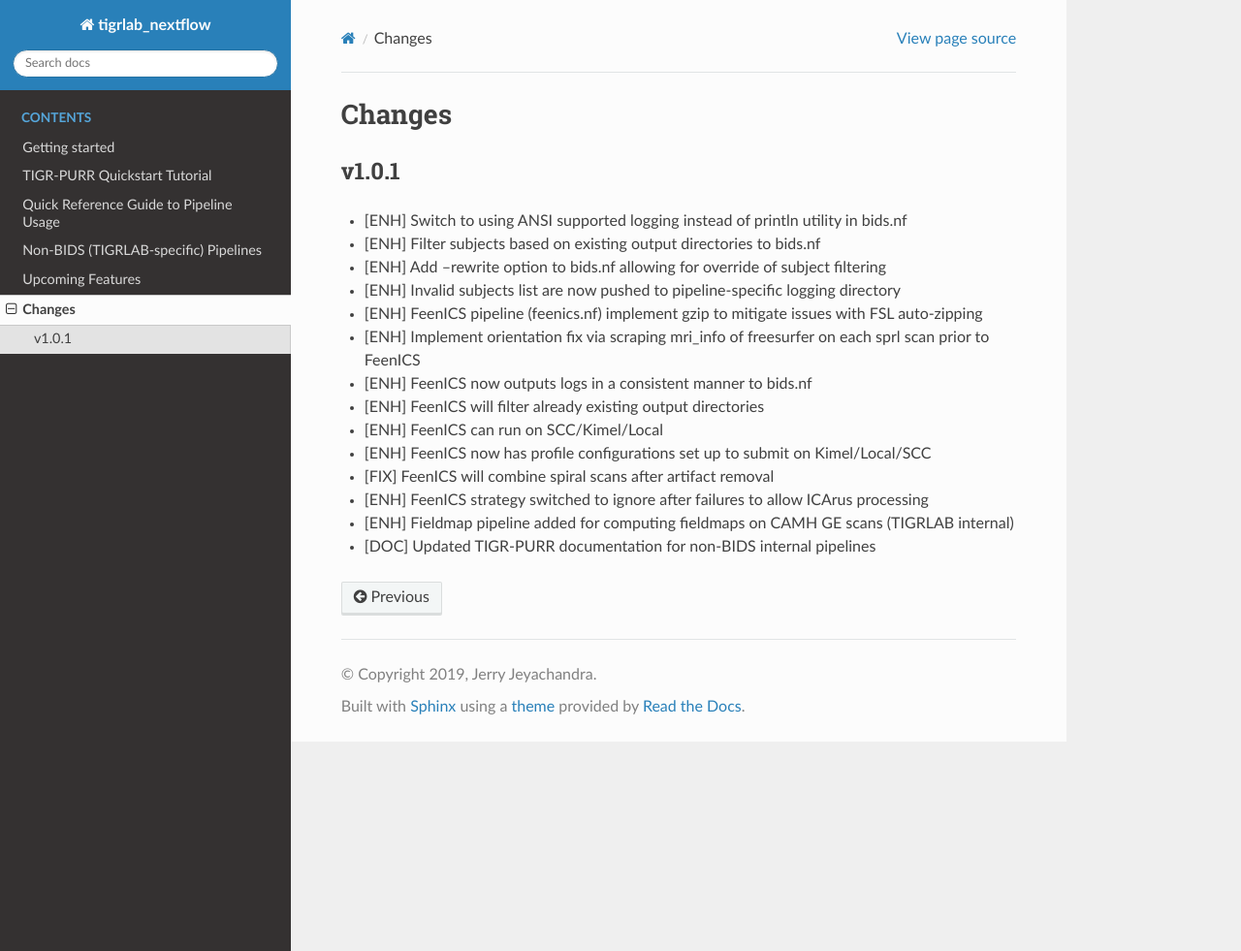
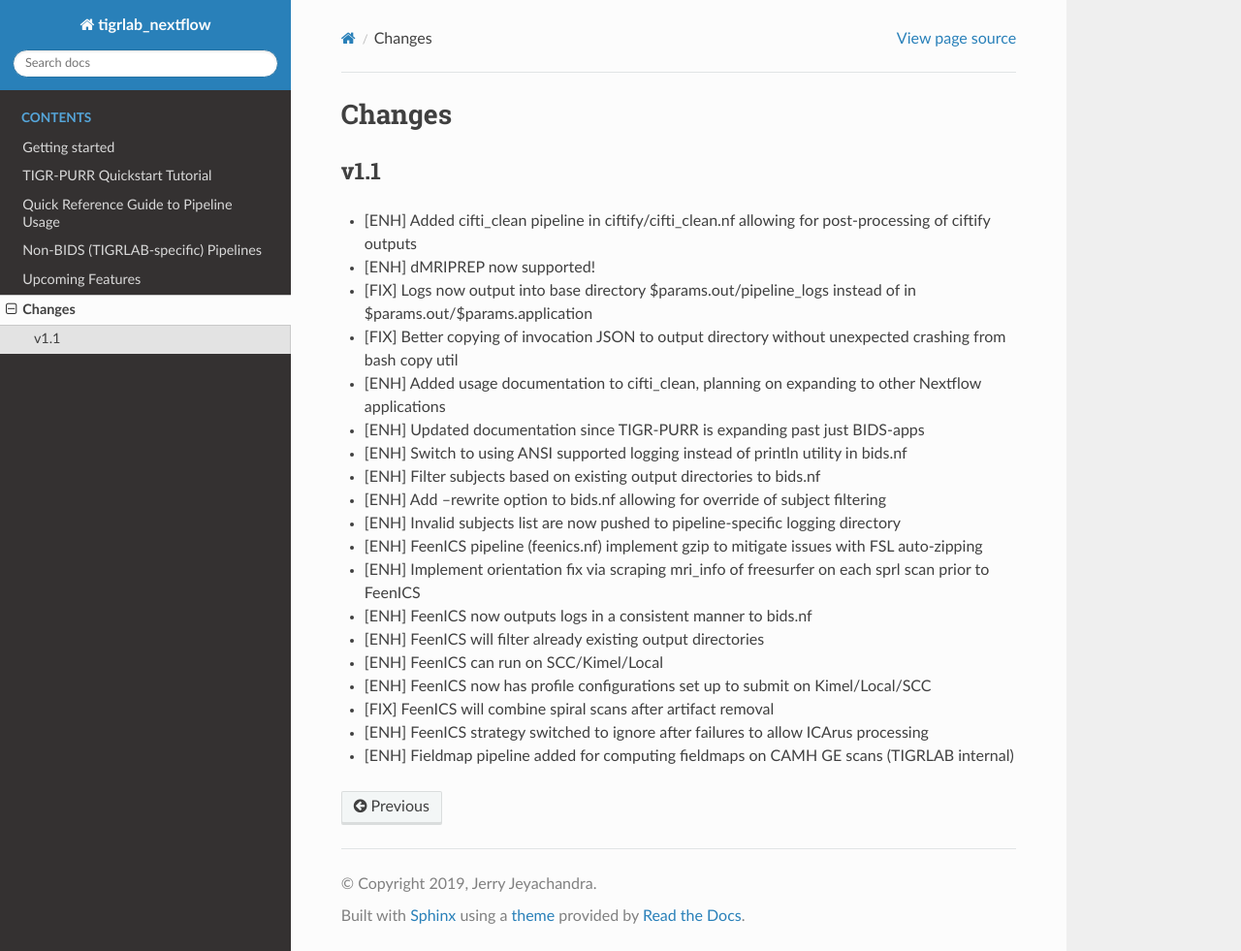
Before and after one commit to kimjetwav/TIGR_PURR, a Sphinx documentation site: the page built from docs/source/changelog.rst, in a window 1280 px wide and 981 px high. Shown: the whole window at 97% size. Built offline with Sphinx 7.4.7 and the Read the Docs theme 2.0.0, drawn with Linux system fonts in a browser that asks for light colours.

Commit message:
update usage grammer, docs changelog and docs features section

```diff
--- a/docs/source/changelog.rst
+++ b/docs/source/changelog.rst
@@ -4,9 +4,14 @@
 Changes
 --------------------
 
-v1.0.1
-====================
-
+v1.1
+===================
+- [ENH] Added cifti_clean pipeline in ciftify/cifti_clean.nf allowing for post-processing of ciftify outputs
+- [ENH] dMRIPREP now supported!
+- [FIX] Logs now output into base directory $params.out/pipeline_logs instead of in $params.out/$params.application
+- [FIX] Better copying of invocation JSON to output directory without unexpected crashing from bash copy util
+- [ENH] Added usage documentation to cifti_clean, planning on expanding to other Nextflow applications
+- [ENH] Updated documentation since TIGR-PURR is expanding past just BIDS-apps
 - [ENH] Switch to using ANSI supported logging instead of println utility in bids.nf
 - [ENH] Filter subjects based on existing output directories to bids.nf
 - [ENH] Add --rewrite option to bids.nf allowing for override of subject filtering
@@ -20,4 +25,3 @@ v1.0.1
 - [FIX] FeenICS will combine spiral scans after artifact removal
 - [ENH] FeenICS strategy switched to ignore after failures to allow ICArus processing
 - [ENH] Fieldmap pipeline added for computing fieldmaps on CAMH GE scans (TIGRLAB internal)
-- [DOC] Updated TIGR-PURR documentation for non-BIDS internal pipelines
--- a/docs/source/features.rst
+++ b/docs/source/features.rst
@@ -4,9 +4,7 @@
 Upcoming Features
 ---------------------------
 
-
-v1.1 Release Notes
-===========================
+v1.2 Release Notes
+==================
 - Support SciNet queue requirements (40 cores/node full utilization)
-- Implement DIMPLE (??) pipeline
 - Implement HCP pipeline
```
Also changed, not shown: 2 other files.
